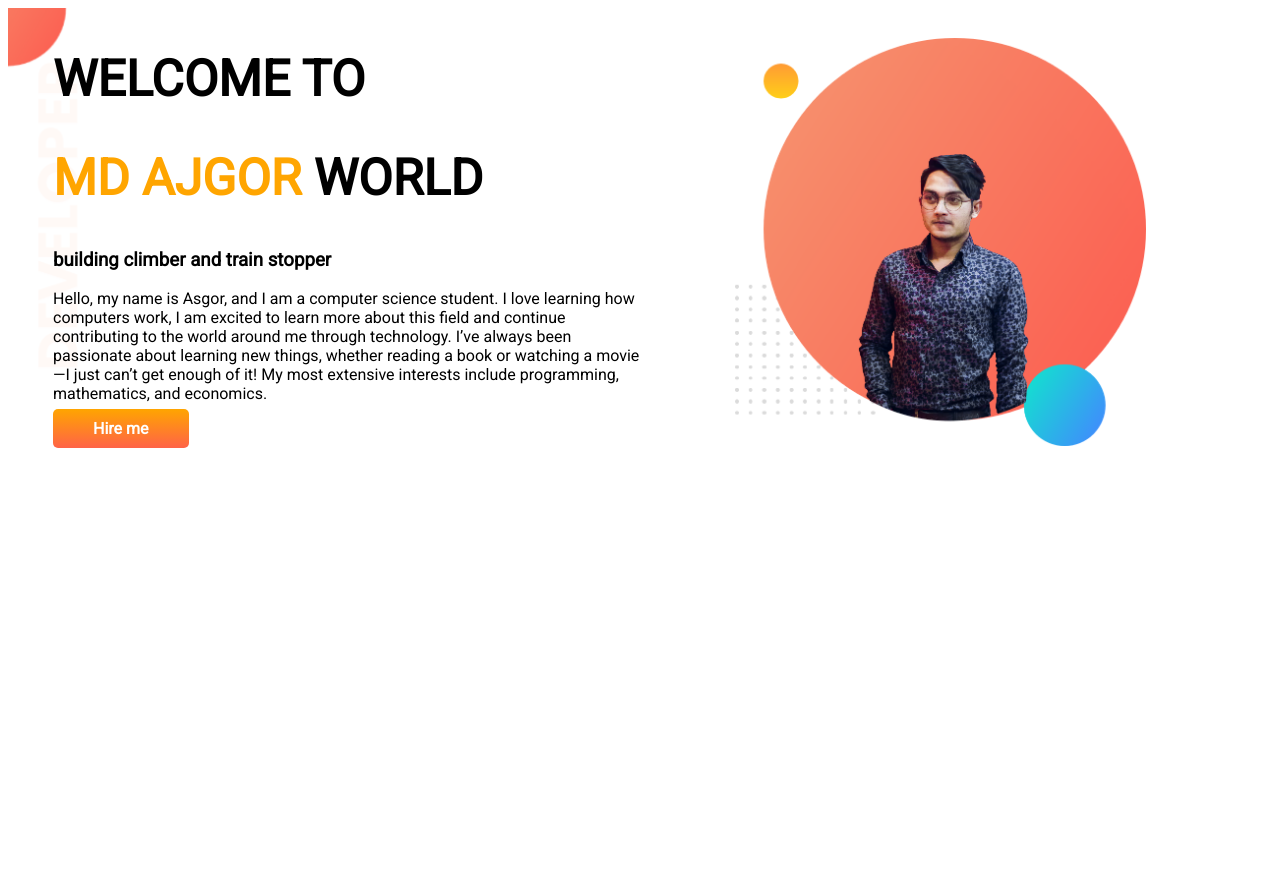
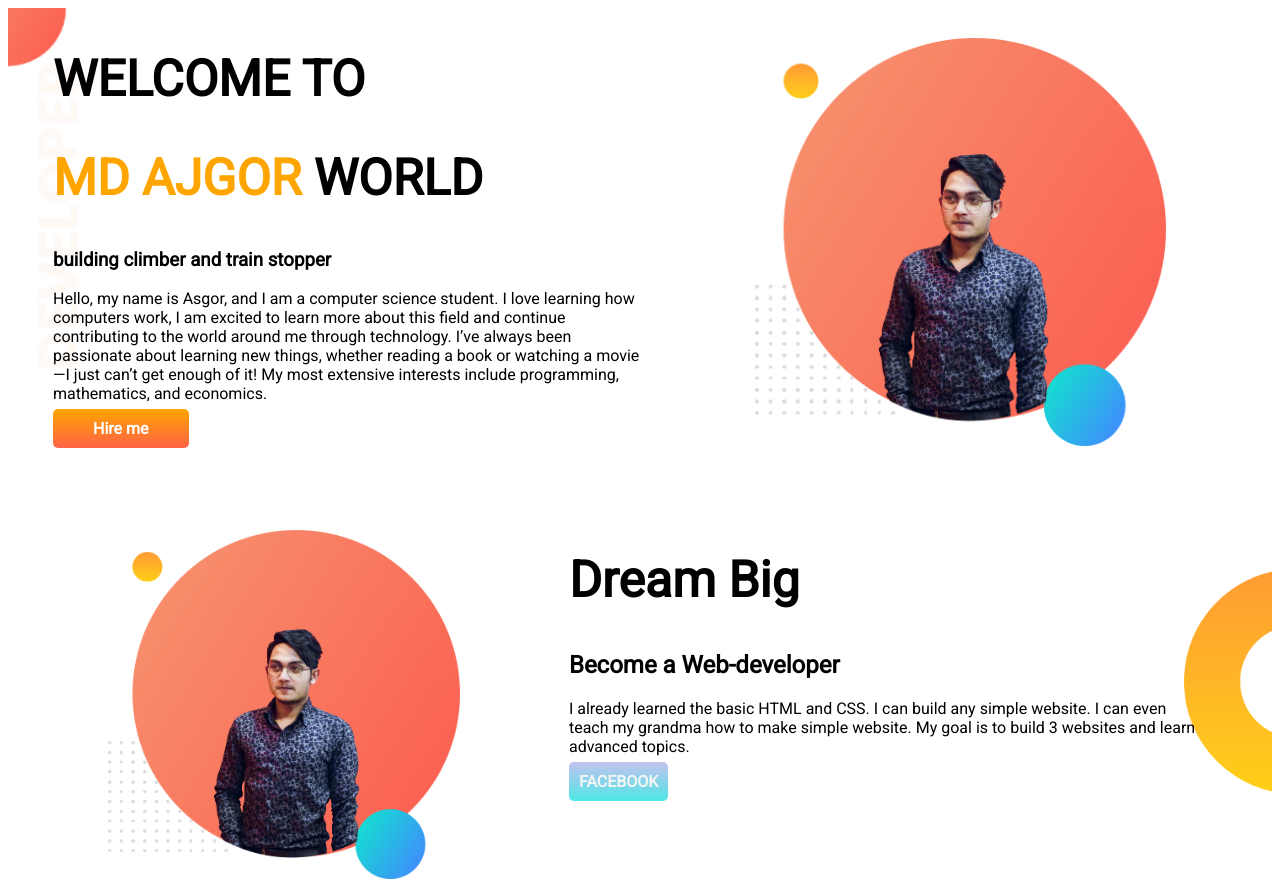
Before and after one commit to Asgorreaj/developer23maytrial, a plain HTML site: page index.html in a window 1280 px wide. Before the commit the page ends 800 px from the top, so only its background shows below. Drawn offline with Linux system fonts and the light colour scheme.

Commit message:
iddle-bar

```diff
--- a/index.html
+++ b/index.html
@@ -25,7 +25,8 @@
                 always been passionate about learning new things, whether reading a book or watching a movie—I just
                 can’t get
                 enough of it! My most extensive interests include programming, mathematics, and economics.</p>
-            <a class="hire-me" href="https://www.linkedin.com/in/md-asgor-hossain-reaj-7775641a5/" target="_blank">Hire me</a>
+            <a class="hire-me" href="https://www.linkedin.com/in/md-asgor-hossain-reaj-7775641a5/" target="_blank">Hire
+                me</a>
         </div>
 
         <div class="half-width">
@@ -33,6 +34,20 @@
 
         </div>
     </section>
+    <section class="middle-banner">
+        <div class="middle-half-img">
+            <img class="middle-img" src="images/ajgor.png" alt="">
+        </div>
+        <div class="middle-half-width">
+            <h1>Dream Big</h1>
+            <h2>Become a Web-developer</h2>
+            <p>I already learned the basic HTML and CSS. I can build any simple website. I can even teach my grandma how
+                to make simple website. My goal is to build 3 websites and learn advanced topics.</p>
+            <a class="DOWNLOAD-RESUME" target="_blank"
+                href="https://www.facebook.com/profile.php?id=100006113449110">FACEBOOK</a>
+        </div>
+
+    </section>
 
 
 </body>
--- a/style.css
+++ b/style.css
@@ -21,7 +21,7 @@ section {
 
 .half-width img {
     max-width: 70%;
-    padding: 30px 70px 50px 50px;
+    padding: 30px 70px ;
 
 
 
@@ -42,3 +42,41 @@ section {
     background-image: url(images/top-banner.png);
     background-repeat: no-repeat;
 }
+
+
+.DOWNLOAD-RESUME {
+    text-decoration: none;
+    background-image: linear-gradient(rgb(194, 194, 238), rgb(79, 230, 230));
+    padding: 10px;
+    color: whitesmoke;
+    font-weight: 900;
+    border-radius: 5px;
+}
+
+img{
+    max-width: 90%;
+    max-height: 100%;
+}
+
+.middle-half-img {
+    max-width: 200%;
+    margin-top: 50px;
+    margin-left: 100px;
+
+
+
+}
+
+.middle-half-width {
+    max-width: 70%;
+    padding: 30px 70px;
+
+}
+
+.middle-banner {
+    background-image: url(images/dream-bg.png);
+    background-repeat: no-repeat;
+    background-position: right;
+    background-size: 7%;
+
+}
```
